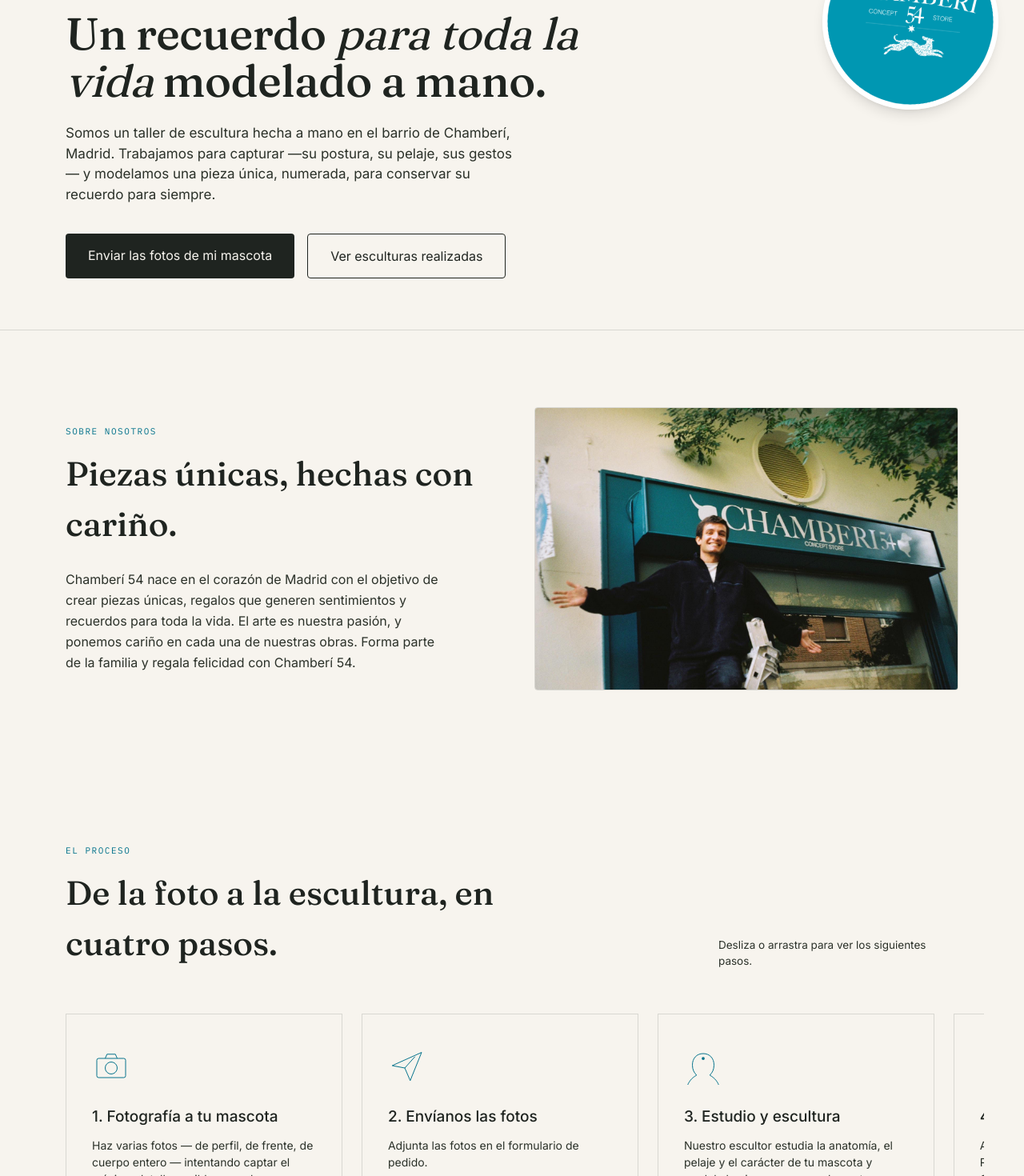
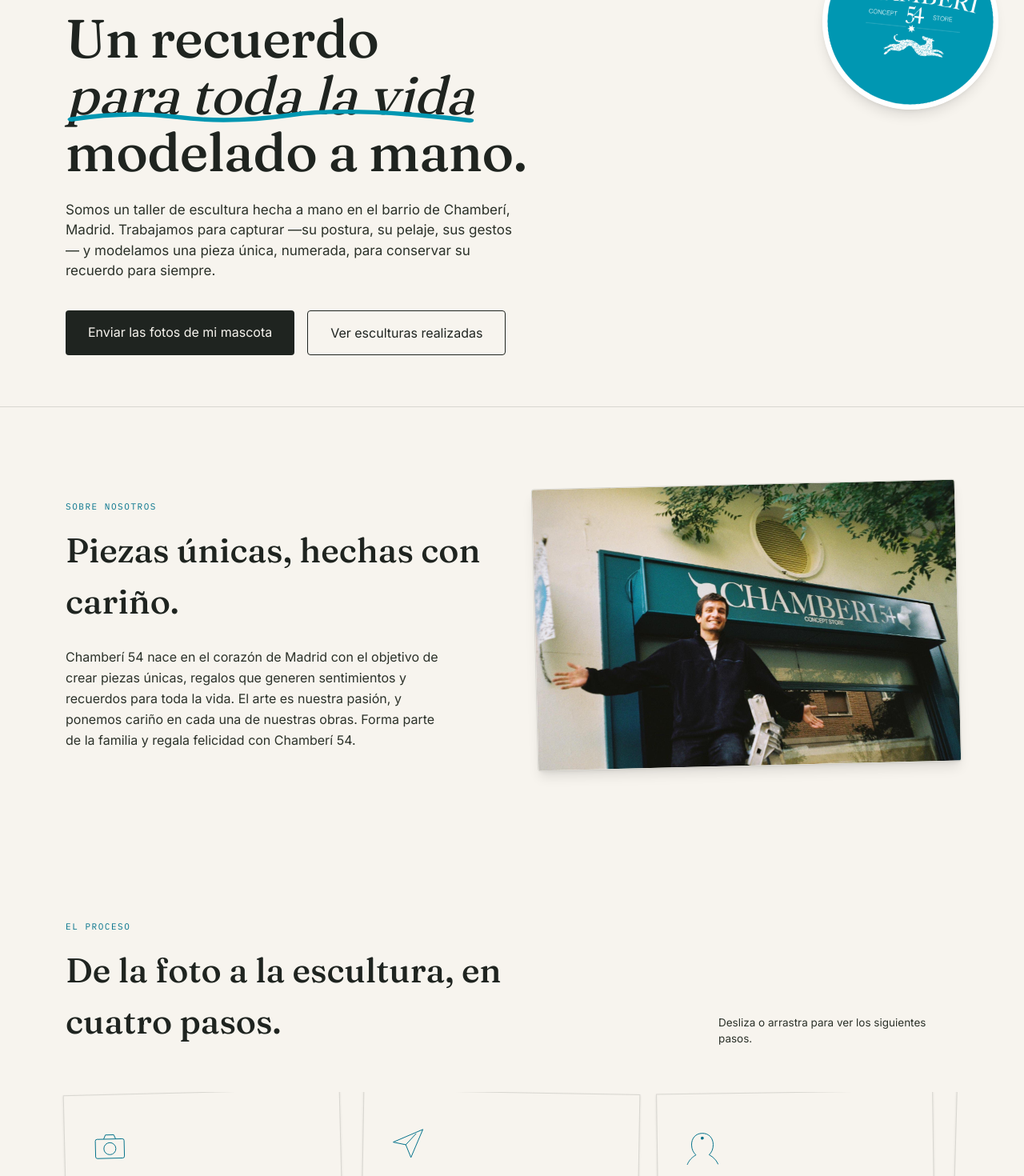
Before and after one commit to Chamberi54/Escultura-Mascotas, a Next.js app: page / in a window 1280 px wide. Shown: the part 200-1670 px from the top of the page at 80% size. Built offline with nearby package versions, Linux system fonts and the light colour scheme; no server answers.

Commit message:
Adopt Catskills-inspired playful details: tilts, hand-drawn underline, wiggle, fluid type

```diff
--- a/src/app/globals.css
+++ b/src/app/globals.css
@@ -90,3 +90,62 @@
     animation-iteration-count: 1 !important;
   }
 }
+
+/* ---------- playful, hand-placed details ---------- */
+@keyframes wiggle {
+  0%,
+  100% {
+    transform: rotate(var(--tilt, 0deg));
+  }
+  25% {
+    transform: rotate(calc(var(--tilt, 0deg) - 2.5deg));
+  }
+  75% {
+    transform: rotate(calc(var(--tilt, 0deg) + 2.5deg));
+  }
+}
+
+.hover-wiggle {
+  transform: rotate(var(--tilt, 0deg));
+  transition: transform 0.2s ease;
+}
+
+.hover-wiggle:hover {
+  animation: wiggle 0.4s ease-in-out;
+}
+
+.tilt-1 {
+  --tilt: -1.4deg;
+}
+.tilt-2 {
+  --tilt: 1deg;
+}
+.tilt-3 {
+  --tilt: -0.8deg;
+}
+.tilt-4 {
+  --tilt: 1.6deg;
+}
+
+/* fluid, bigger headline scale */
+.heading-hero {
+  font-size: clamp(2.4rem, 1.65rem + 3.2vw, 4.5rem);
+}
+
+.heading-section {
+  font-size: clamp(1.875rem, 1.55rem + 1.4vw, 2.75rem);
+}
+
+.heading-section-sm {
+  font-size: clamp(1.625rem, 1.45rem + 0.8vw, 2.1rem);
+}
+
+.hand-underline path {
+  stroke-dasharray: 220;
+  stroke-dashoffset: 220;
+  transition: stroke-dashoffset 0.8s ease 0.3s;
+}
+
+.reveal.visible .hand-underline path {
+  stroke-dashoffset: 0;
+}
--- a/src/components/dog/DogContacto.tsx
+++ b/src/components/dog/DogContacto.tsx
@@ -17,7 +17,7 @@ export default function DogContacto() {
         <span className="mb-3.5 block font-mono text-[11px] tracking-[0.14em] text-verdigris-dark uppercase">
           ¿Tienes dudas?
         </span>
-        <h2 className="mb-4 font-display text-[26px] font-[450] md:text-[32px]">
+        <h2 className="heading-section-sm mb-4 font-display font-[450]">
           Escríbenos antes de encargar tu escultura
         </h2>
         <p className="mb-8 text-[15px] text-ink-soft">
--- a/src/components/dog/DogGallery.tsx
+++ b/src/components/dog/DogGallery.tsx
@@ -9,7 +9,7 @@ export default function DogGallery() {
             <span className="mb-3.5 block font-mono text-[11px] tracking-[0.14em] text-verdigris-dark uppercase">
               Esculturas ya realizadas
             </span>
-            <h2 className="max-w-[560px] font-display text-[30px] font-[450] md:text-[42px]">
+            <h2 className="heading-section max-w-[560px] font-display font-[450]">
               Cada mascota, una pieza distinta.
             </h2>
           </div>
@@ -20,8 +20,10 @@ export default function DogGallery() {
           </p>
         </div>
 
-        <div className="reveal h-[440px] overflow-hidden rounded-sm border border-line">
-          <RoundCarousel />
+        <div className="reveal h-[440px]">
+          <div className="tilt-3 h-full overflow-hidden rounded-sm border border-line shadow-lg">
+            <RoundCarousel />
+          </div>
         </div>
       </div>
     </section>
--- a/src/components/dog/DogHero.tsx
+++ b/src/components/dog/DogHero.tsx
@@ -1,4 +1,5 @@
 import Image from "next/image";
+import HandDrawnUnderline from "./HandDrawnUnderline";
 
 export default function DogHero() {
   return (
@@ -16,9 +17,12 @@ export default function DogHero() {
           <span className="h-1.5 w-1.5 rounded-full bg-clay" />
           Chamberí 54 — Esculturas personalizadas
         </div>
-        <h1 className="reveal max-w-[760px] font-display text-[38px] leading-[1.06] font-[450] tracking-[-0.01em] md:text-[56px]">
+        <h1 className="reveal heading-hero max-w-[760px] font-display leading-[1.06] font-[450] tracking-[-0.01em]">
           Un recuerdo{" "}
-          <span className="font-normal italic">para toda la vida</span>{" "}
+          <span className="relative inline-block font-normal italic">
+            para toda la vida
+            <HandDrawnUnderline />
+          </span>{" "}
           modelado a mano.
         </h1>
         <p className="reveal mt-6 max-w-[560px] text-[17px] text-ink-soft">
--- a/src/components/dog/DogProceso.tsx
+++ b/src/components/dog/DogProceso.tsx
@@ -110,7 +110,7 @@ export default function DogProceso() {
             <span className="mb-3.5 block font-mono text-[11px] tracking-[0.14em] text-verdigris-dark uppercase">
               El proceso
             </span>
-            <h2 className="max-w-[560px] font-display text-[30px] font-[450] md:text-[42px]">
+            <h2 className="heading-section max-w-[560px] font-display font-[450]">
               De la foto a la escultura, en cuatro pasos.
             </h2>
           </div>
@@ -128,10 +128,10 @@ export default function DogProceso() {
           onPointerLeave={onPointerUp}
           className="reveal -mx-8 flex snap-x snap-mandatory gap-6 overflow-x-auto px-8 pb-4 [scrollbar-width:none] active:cursor-grabbing [&::-webkit-scrollbar]:hidden"
         >
-          {STEPS.map((step) => (
+          {STEPS.map((step, i) => (
             <div
               key={step.title}
-              className="w-[78%] shrink-0 snap-center border border-line bg-paper px-8 pt-10 pb-9 select-none sm:w-[46%] lg:w-[31%]"
+              className={`hover-wiggle tilt-${(i % 4) + 1} w-[78%] shrink-0 snap-center border border-line bg-paper px-8 pt-10 pb-9 shadow-sm select-none sm:w-[46%] lg:w-[31%]`}
             >
               <div className="mb-6.5 h-[48px] w-[48px] text-verdigris-dark">
                 {step.icon}
--- /dev/null
+++ b/src/components/dog/HandDrawnUnderline.tsx
@@ -0,0 +1,22 @@
+export default function HandDrawnUnderline({
+  color = "var(--verdigris)",
+}: {
+  color?: string;
+}) {
+  return (
+    <svg
+      aria-hidden
+      viewBox="0 0 200 20"
+      preserveAspectRatio="none"
+      className="hand-underline pointer-events-none absolute -bottom-1.5 left-0 h-[0.4em] w-full"
+    >
+      <path
+        d="M3,12 Q30,4 55,10 T110,8 T198,13"
+        fill="none"
+        stroke={color}
+        strokeWidth={4}
+        strokeLinecap="round"
+      />
+    </svg>
+  );
+}
--- a/src/components/dog/SobreNosotros.tsx
+++ b/src/components/dog/SobreNosotros.tsx
@@ -5,7 +5,8 @@ export default function SobreNosotros() {
     <section className="border-t border-line py-24" id="sobre-nosotros">
       <div className="mx-auto max-w-[1180px] px-8">
         <div className="grid grid-cols-1 items-center gap-14 md:grid-cols-2">
-          <div className="reveal relative aspect-[3/2] overflow-hidden rounded-sm border border-line md:order-2">
+          <div className="reveal relative aspect-[3/2] md:order-2">
+            <div className="hover-wiggle tilt-1 relative h-full w-full overflow-hidden rounded-sm border border-line bg-paper shadow-lg">
               <Image
                 src="/about/about-us.jpg"
                 alt="El equipo de Chamberí 54 a la entrada de su taller en Madrid"
@@ -13,11 +14,12 @@ export default function SobreNosotros() {
                 className="object-cover"
               />
             </div>
+          </div>
           <div className="reveal md:order-1">
             <span className="mb-3.5 block font-mono text-[11px] tracking-[0.14em] text-verdigris-dark uppercase">
               Sobre nosotros
             </span>
-            <h2 className="mb-6 font-display text-[30px] font-[450] md:text-[42px]">
+            <h2 className="heading-section mb-6 font-display font-[450]">
               Piezas únicas, hechas con cariño.
             </h2>
             <p className="max-w-[480px] text-[16px] leading-relaxed text-ink-soft">
--- a/src/components/dog/TactileButton.tsx
+++ b/src/components/dog/TactileButton.tsx
@@ -149,6 +149,9 @@ export default function TactileButton({
     if (disabled) return;
     hovered.current = true;
     paint(true, false);
+    if (!reducedMotion) {
+      animate(capRef.current, { rotate: [0, -3, 3, -1.5, 0] }, { duration: 0.4, ease: "easeInOut" });
+    }
   };
   const onLeave = () => {
     if (disabled) return;
```
Lines whose indentation alone changed are shown as unchanged.
